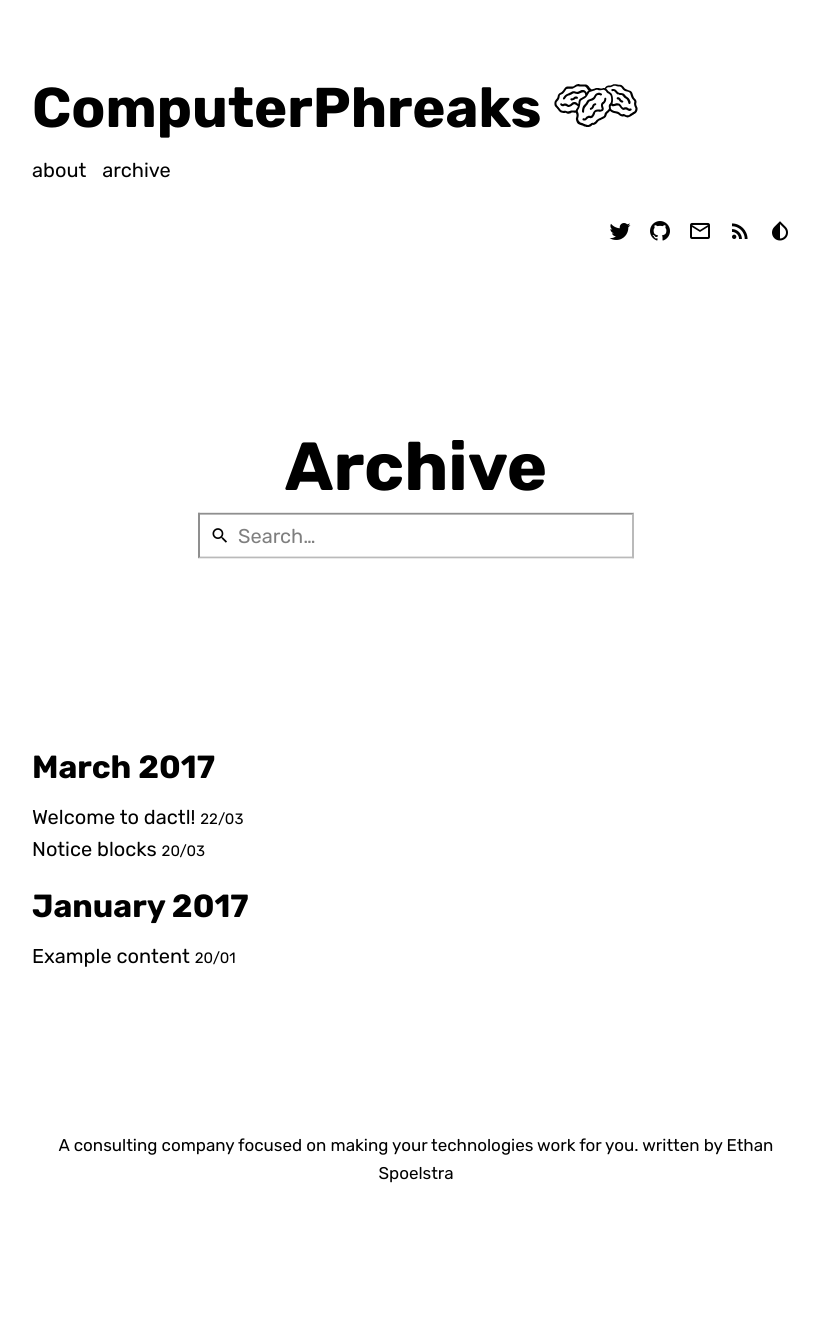
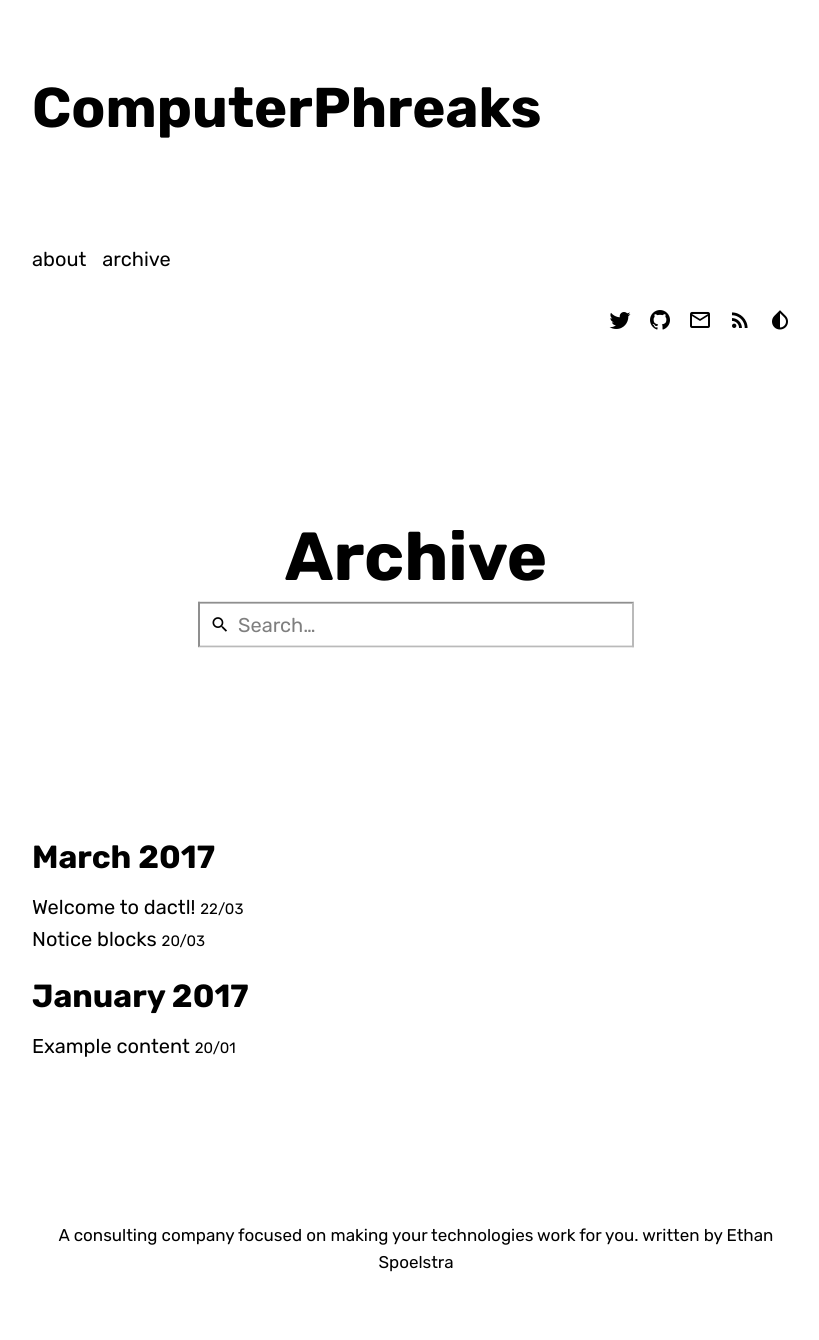
Before and after one commit to ComputerPhreaks/DotCom, a Jekyll site: the page built from archive.md, in a window 1280 px wide. Shown: the whole page, without its empty margins (224-1043 px from the left). Built offline with Jekyll 4.4.1, drawn with Linux system fonts in a browser that asks for light colours; some web fonts are replaced; before the commit the page ends 1251 px from its top, so only the background shows below that.

Commit message:
Update _config.yml

```diff
--- a/_config.yml
+++ b/_config.yml
@@ -10,7 +10,7 @@ blog:
                                A consulting company focused on making your technologies work for you.
 
 # Layout configuration
-  logo_path                  : "assets/img/dactl.svg" # path to logo file
+  logo_path                  : "" # path to logo file
   search_path                : "computerphreaks.github.io"
                                # needed for searchbox in archive page
   hero_layout                : true # turn on hero layout for blog and posts
@@ -35,8 +35,8 @@ author:
   # stackoverflow             : stackoverflow-user-name
   # disqus                    : dactl # your disqus site name
   google_analytics          : # 'UA-XXXXXXXX-X'
-  photo                     : "uploads/me2.png"
-  photo2x                   : "uploads/me.png"
+  #photo                     : "uploads/me2.png"
+  #photo2x                   : "uploads/me.png"
 
 
 
```
